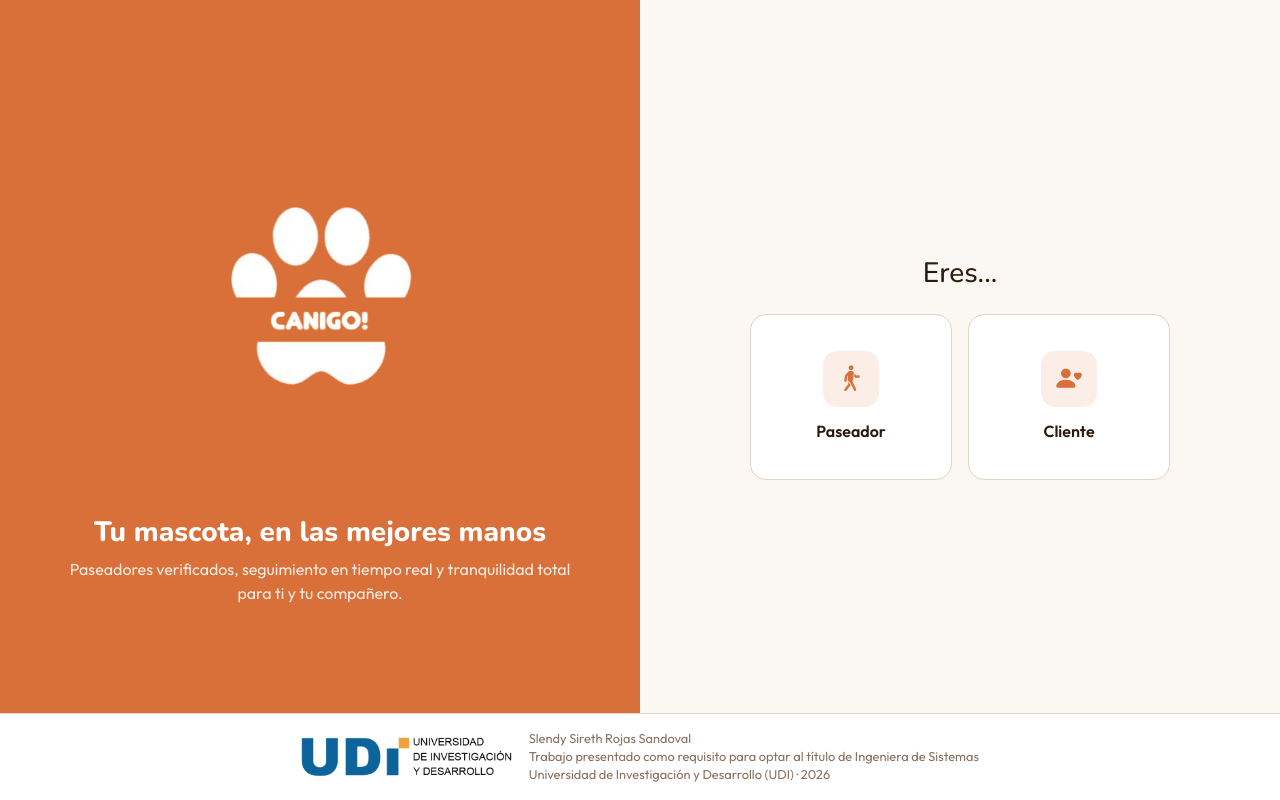
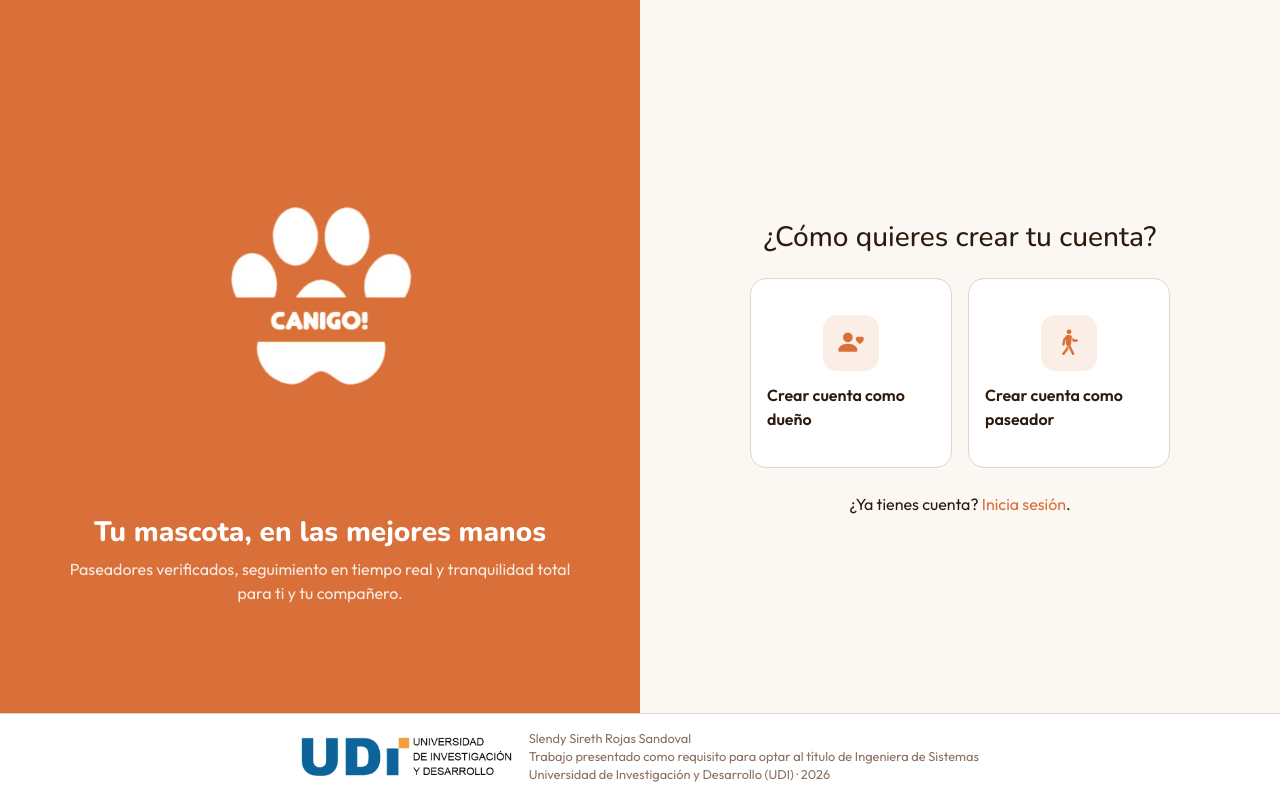
Before and after one commit to SlenSan/pg2, a Django app: page / in a window 1280 px wide. Run offline with Django 5.2, Linux system fonts and the light colour scheme.

Commit message:
fix(auth): selector de rol solo para crear cuenta, login sin rol
Decision: el selector de rol es SOLO para crear cuenta - el login no
pide rol (el rol ya esta guardado en el usuario, es el mismo formulario
para cualquiera).

- seleccionar_rol.html: titulo explicito "¿Cómo quieres crear tu
  cuenta?" (antes "Eres...", que sonaba a pregunta de login). Botones
  renombrados "Crear cuenta como dueño" / "Crear cuenta como paseador"
  (antes "Paseador"/"Cliente" - "Cliente" tampoco coincidia con la
  terminologia de CLAUDE.md). Nuevo link "¿Ya tienes cuenta? Inicia
  sesión" -> usuarios:login.
- registro.html: mismo link explicito "¿Ya tienes cuenta? Inicia
  sesión" -> usuarios:login, ademas del toggle de arriba que ya
  permitia lo mismo.
- base_auth.html: SIN cambios de comportamiento - se confirmo que
  "home" (config/urls.py) YA renderiza seleccionar_rol.html, asi que el
  link "Crear cuenta" desde login YA iba al selector de rol
  correctamente. Se reforzo el comentario explicando que este es el
  comportamiento INTENCIONAL vigente (antes se explicaba solo como el
  fallback menos malo), no haria falta cambiar ninguna URL.

Verificado ejecutando el recorrido completo pedido (local):
login -> Crear cuenta (-> /, el selector) -> selector de rol (titulo y
botones nuevos, link a login presente) -> Crear cuenta como dueño (->
registro con rol=dueno, con el link explicito a login) -> Inicia sesión
-> de vuelta en /cuentas/login/, SIN quedar en bucle en ningun punto.
Repetido tambien para "Crear cuenta como paseador" (formulario correcto
de paseador). Control: el toggle Iniciar sesión/Crear cuenta sigue
funcionando DENTRO del registro sin perder el rol actual (no
regresiono).

No se cambiaron nombres de URL (name=). Sin cambios de rutas/
decoradores/vistas Python - no hizo falta actualizar
MANUAL_DESARROLLADOR.md para este hallazgo.

Co-Authored-By: Claude Sonnet 5 <noreply@anthropic.com>

```diff
--- a/usuarios/templates/usuarios/base_auth.html
+++ b/usuarios/templates/usuarios/base_auth.html
@@ -53,6 +53,17 @@ footer, empujándolo fuera de la pantalla en login/registro.
         cuenta (ver el fix en usuarios.views_web.registro). Si ya estamos
         en el registro, este link mantiene el rol actual en vez de mandar
         de nuevo a elegir.
+
+        Si estamos en LOGIN (modo != 'registro'), va a {% url 'home' %} -
+        confirmado que "home" (config/urls.py) YA renderiza
+        seleccionar_rol.html, asi que esto YA manda al selector de rol,
+        sin falta cambiar la URL. Es el comportamiento correcto a
+        proposito (hallazgo (a), corrección de octubre 2026): el
+        selector de rol es SOLO para crear cuenta (no existe el concepto
+        de "elegir rol para iniciar sesion" - el rol ya esta guardado en
+        el usuario), asi que desde login, "Crear cuenta" debe llevar ahi
+        a elegir con qué rol registrarse - no es un resto raro, es la
+        decision vigente.
         {% endcomment %}
         <a
           href="{% if modo == 'registro' %}?rol={{ rol }}{% else %}{% url 'home' %}{% endif %}"
--- a/usuarios/templates/usuarios/seleccionar_rol.html
+++ b/usuarios/templates/usuarios/seleccionar_rol.html
@@ -12,24 +12,31 @@
 {% block auth_toggle %}{% endblock %}
 
 {% block auth_form %}
-<h1 class="h3 text-center mb-4">Eres...</h1>
+{% comment %}
+Decision (hallazgo (a), corrección de octubre 2026): esta pantalla es
+SOLO para crear cuenta - el rol nunca influye en el login (el login es
+el mismo formulario para cualquier rol ya existente, el rol ya esta
+guardado en el usuario). El titulo y los botones lo dicen explicitamente
+ahora, en vez de "Eres..." (que sonaba a una pregunta de login).
+{% endcomment %}
+<h1 class="h3 text-center mb-4">¿Cómo quieres crear tu cuenta?</h1>
 
 <div class="row g-3">
   <div class="col-12 col-sm-6">
-    {% comment %}
-    El rol solo afecta el registro (que formulario mostrarle a alguien
-    nuevo); el login es el mismo para cualquier rol, ya existente.
-    {% endcomment %}
-    <a href="{% url 'usuarios:registro' %}?rol=paseador" class="rol-tarjeta">
-      <span class="rol-tarjeta-icono"><i class="bi bi-person-walking"></i></span>
-      <span class="rol-tarjeta-titulo">Paseador</span>
+    <a href="{% url 'usuarios:registro' %}?rol=dueno" class="rol-tarjeta">
+      <span class="rol-tarjeta-icono"><i class="bi bi-person-heart"></i></span>
+      <span class="rol-tarjeta-titulo">Crear cuenta como dueño</span>
     </a>
   </div>
   <div class="col-12 col-sm-6">
-    <a href="{% url 'usuarios:registro' %}?rol=dueno" class="rol-tarjeta">
-      <span class="rol-tarjeta-icono"><i class="bi bi-person-heart"></i></span>
-      <span class="rol-tarjeta-titulo">Cliente</span>
+    <a href="{% url 'usuarios:registro' %}?rol=paseador" class="rol-tarjeta">
+      <span class="rol-tarjeta-icono"><i class="bi bi-person-walking"></i></span>
+      <span class="rol-tarjeta-titulo">Crear cuenta como paseador</span>
     </a>
   </div>
 </div>
+
+<p class="text-center mt-4 mb-0">
+  ¿Ya tienes cuenta? <a href="{% url 'usuarios:login' %}" class="auth-link">Inicia sesión</a>.
+</p>
 {% endblock %}
```
Also changed, not shown: usuarios/templates/usuarios/registro.html (+8 -0 lines).
